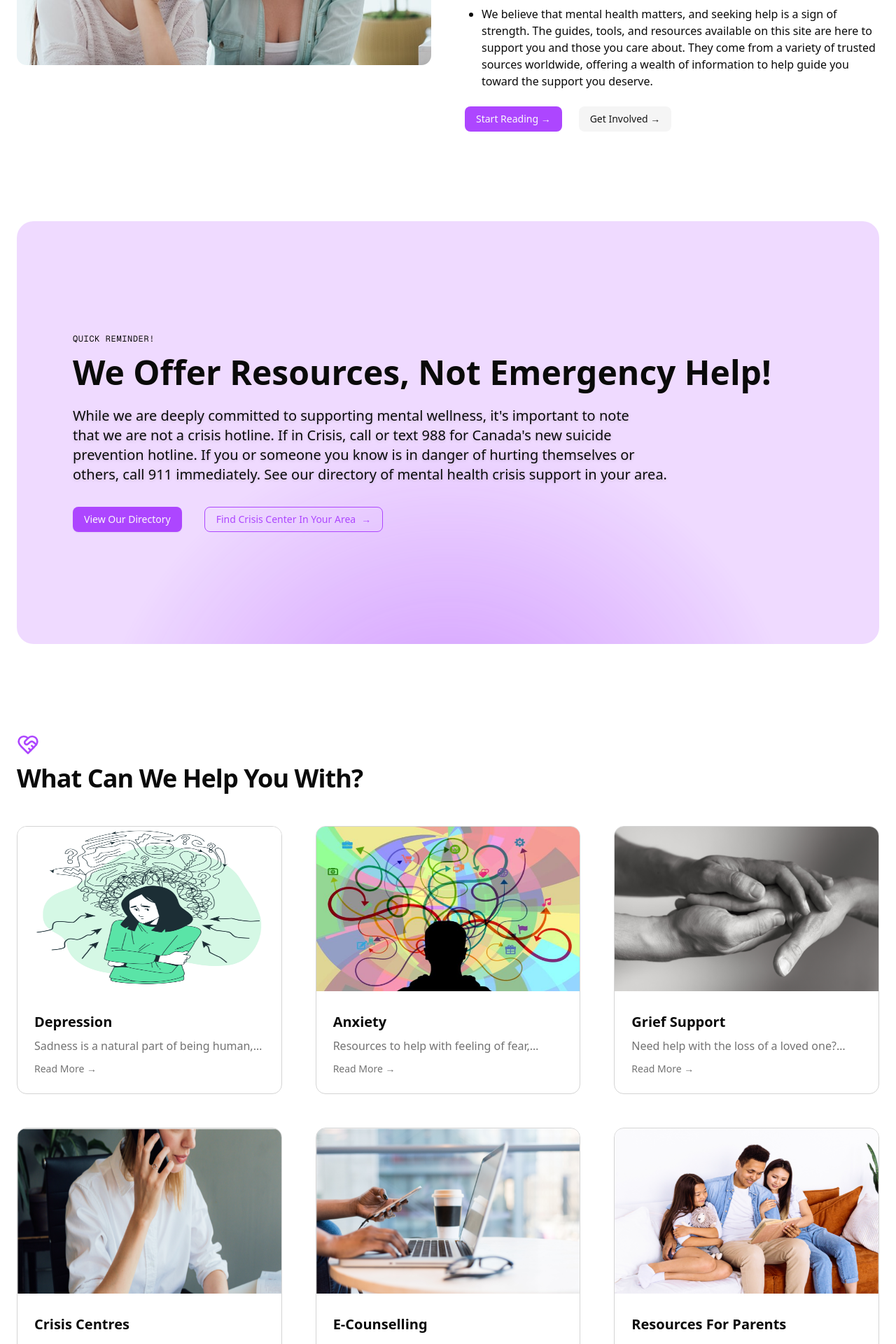
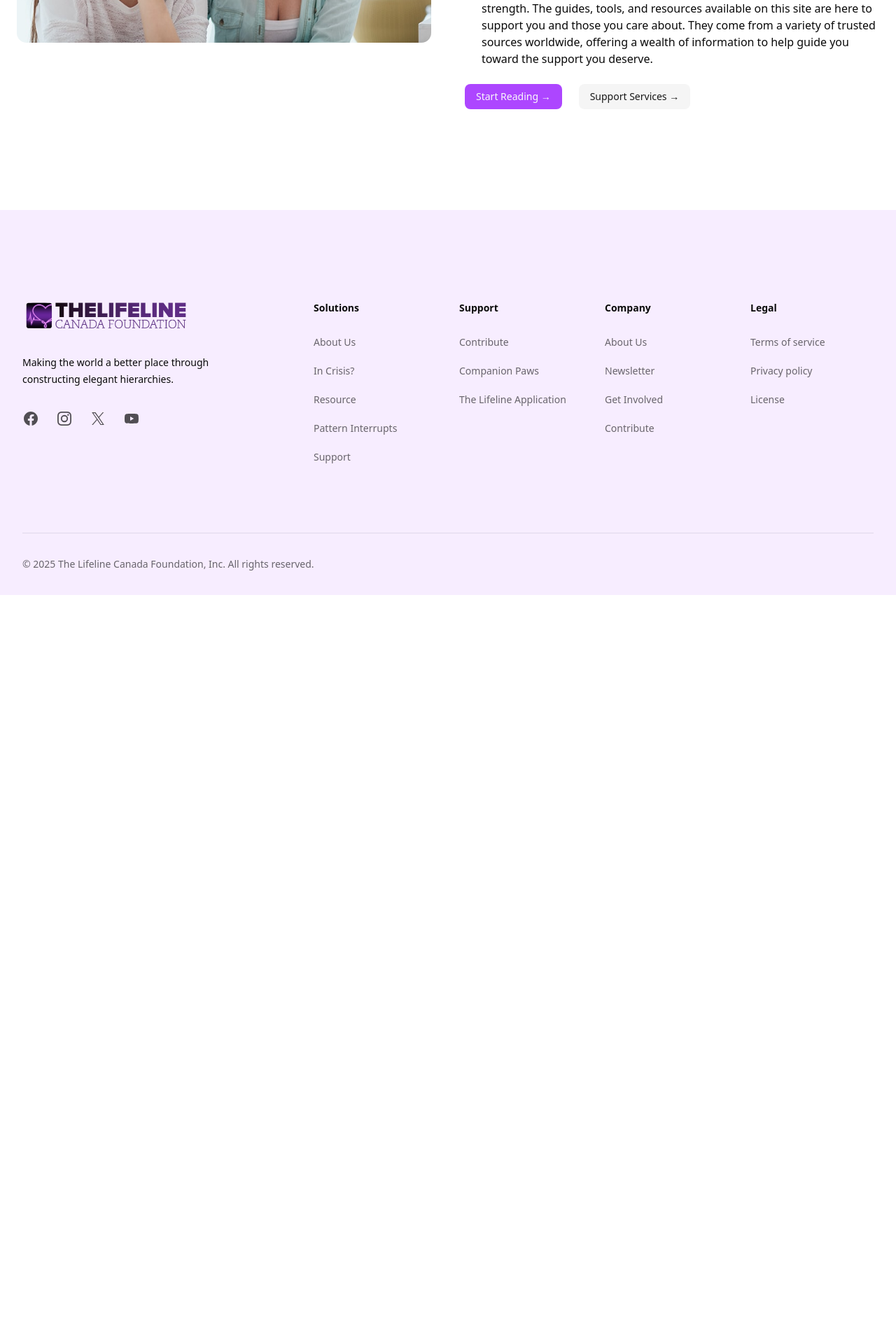
Before and after one commit to Justin-Bento/the-lifeline-canada-foundation, a Next.js app: page / in a window 1280 px wide. Shown: the part 720-2640 px from the top of the page at 70% size. After the commit the page ends 1570 px from the top, so only its background shows below. Built offline with nearby package versions, Linux system fonts and the light colour scheme.

Commit message:
Only include hero secon to main page as the content was not organized properly.

```diff
--- a/src/app/(frontend)/page.tsx
+++ b/src/app/(frontend)/page.tsx
@@ -14,7 +14,7 @@ import Link from "next/link";
 export default function Home() {
   return (
     <>
-      <main className="container mx-auto lg:px-6 min-h-dvh space-y-32 py-32">
+      <main className="container mx-auto min-h-dvh space-y-32 py-24  lg:px-6">
         <section className="grid grid-cols-1 lg:grid-cols-2 gap-12 items-center">
           <div className="relative w-full aspect-[16/10]">
             <Image
@@ -47,214 +47,21 @@ export default function Home() {
                 deserve.
               </li>
             </ul>
-            <div className="flex items-center gap-6">
-              <Button className="shadow-none">Start Reading &rarr;</Button>
-              <Button variant="secondary" className="shadow-none">
-                Get Involved &rarr;
-              </Button>
-            </div>
+            <ul className="flex items-center gap-6">
+              <li className="">
+                <Link href="/resources">
+                  <Button className="shadow-none">Start Reading &rarr;</Button>
+                </Link>
+              </li>
+              <li>
+                <Link href="/in-crisis">
+                  <Button variant="secondary" className="shadow-none">
+                    Support Services &rarr;
+                  </Button>
+                </Link>
+              </li>
+            </ul>
           </div>
-        </section>
-        <section className="">
-          <div className="relative isolate overflow-hidden bg-primary/20 px-6 py-24 text-start sm:rounded-3xl sm:py-40 sm:px-20">
-            <p className="font-mono text-xs uppercase tracking-wider mb-4">
-              Quick Reminder!
-            </p>
-            <h2 className="text-primary-950 text-4xl font-semibold capitalize sm:text-5xl">
-              We Offer Resources, Not Emergency Help!
-            </h2>
-            <p className="max-w-5xl text-balance mt-6 text-lg md:text-xl text-primary-950 drop-shadow-sm">
-              While we are deeply committed to supporting mental wellness,
-              it&#39;s important to note that we are not a crisis hotline. If in
-              Crisis, call or text 988 for Canada&#39;s new suicide prevention
-              hotline. If you or someone you know is in danger of hurting
-              themselves or others, call 911 immediately. See our directory of
-              mental health crisis support in your area.
-            </p>
-            <div className="mt-8 flex items-center justify-start gap-x-8">
-              <Button>View Our Directory</Button>
-              <Button
-                variant="secondary"
-                className="bg-transparent border-1 border-primary text-primary shadow-none"
-              >
-                Find Crisis Center In Your Area{" "}
-                <span aria-hidden="true">→</span>
-              </Button>
-            </div>
-            <svg
-              viewBox="0 0 1024 1024"
-              aria-hidden="true"
-              className="absolute top-1/2 left-1/2 -z-10 size-[64rem] -translate-x-1/2 [mask-image:radial-gradient(closest-side,white,transparent)]"
-            >
-              <circle r={512} cx={512} cy={512} className="fill-primary/50" />
-              <defs>
-                <radialGradient id="827591b1-ce8c-4110-b064-7cb85a0b1217">
-                  <stop stopColor="#7775D6" />
-                  <stop offset={1} stopColor="#E935C1" />
-                </radialGradient>
-              </defs>
-            </svg>
-          </div>
-        </section>
-        <section className="space-y-3">
-          <HeartHandshake className="text-purple-500 size-8" />
-          <h2 className="scroll-m-20 text-4xl font-bold tracking-tight capitalize">
-            What Can We Help You With?
-          </h2>
-          <ul className="grid grid-cols-1 lg:grid-cols-3 gap-12 my-12">
-            {resourceAid.map((resource) => {
-              return (
-                <li key={resource.id}>
-                  <Card className="group relative isolate shadow-none p-0 overflow-hidden border-neutral-300 hover:border-neutral-500 hover:cursor-pointer">
-                    <CardHeader className="p-0">
-                      <div className="relative w-full aspect-[16/10]">
-                        <Image
-                          fill
-                          src={`/media/image/landingPage/${resource.image.name}`}
-                          alt={resource.image.alt}
-                          className="object-fill object-center"
-                        />
-                      </div>
-                    </CardHeader>
-                    <CardContent className="space-y-2 pb-6">
-                      <CardTitle className="text-xl capitalize group-hover:underline">
-                        {resource.title}
-                      </CardTitle>
-                      <CardDescription className="line-clamp-3 text-base/6 line-clamp-1">
-                        {resource.description}
-                      </CardDescription>
-                      <Link
-                        href="#"
-                        className="pl-0 text-muted-foreground text-sm"
-                      >
-                        <span className="absolute inset-0 z-10"></span>
-                        Read More &rarr;
-                      </Link>
-                    </CardContent>
-                  </Card>
-                </li>
-              );
-            })}
-          </ul>
-          <Button
-            size="lg"
-            variant="outline"
-            className="relative isolate shadow-none"
-          >
-            <Link href="#">
-              <span className="absoloute z-10"></span>
-              View More
-            </Link>
-          </Button>
-        </section>
-        <section className="space-y-3">
-          <div className="relative isolate overflow-hidden bg-primary/50 px-6 py-24 sm:rounded-3xl sm:px-16">
-            <h2 className="text-foreground text-4xl font-semibold tracking-tight text-balance sm:text-5xl">
-              Boost your productivity today
-            </h2>
-            <p className="text-foreground mt-6 text-lg/8 text-pretty">
-              Incididunt sint fugiat pariatur cupidatat consectetur sit cillum
-              anim id veniam aliqua proident excepteur commodo do ea.
-            </p>
-            <div className="mt-10 flex items-center justify-start gap-x-6">
-              <Link
-                href="#"
-                className="rounded-md bg-white px-3.5 py-2.5 text-sm font-semibold text-gray-900 shadow-xs hover:bg-gray-100 focus-visible:outline-2 focus-visible:outline-offset-2 focus-visible:outline-white"
-              >
-                Get started
-              </Link>
-              <Link href="#" className="text-sm/6 font-semibold text-white">
-                Learn more <span aria-hidden="true">→</span>
-              </Link>
-            </div>
-            <svg
-              viewBox="0 0 1024 1024"
-              aria-hidden="true"
-              className="absolute top-1/2 left-1/2 -z-10 size-[64rem] -translate-x-1/2 [mask-image:radial-gradient(closest-side,white,transparent)]"
-            >
-              <circle
-                r={512}
-                cx={512}
-                cy={512}
-                fill="url(#827591b1-ce8c-4110-b064-7cb85a0b1217)"
-                fillOpacity="0.7"
-              />
-              <defs>
-                <radialGradient id="827591b1-ce8c-4110-b064-7cb85a0b1217">
-                  <stop stopColor="#7775D6" />
-                  <stop offset={1} stopColor="#E935C1" />
-                </radialGradient>
-              </defs>
-            </svg>
-          </div>
-        </section>
-        <section className="space-y-16">
-          <div className="space-y-4">
-            <h2 className="scroll-m-20 text-4xl font-bold tracking-tight capitalize">
-              Projects Going On The Lifeline Canada Foundation
-            </h2>
-          </div>
-          <ul className="grid grid-cols-2 gap-12">
-            <li>
-              <Card>
-                <CardContent className="p-8 px-12 space-y-4">
-                  <HeartPulse className="text-purple-500 size-6" />
-                  <h3 className="scroll-m-20 text-3xl font-semibold tracking-tight transition-colors first:mt-0 capitalize">
-                    The Lifeline App
-                  </h3>
-                  <p className="line-clamp-3">
-                    The LifeLine App is a free Suicide Prevention and Awareness
-                    App that offers access and guidance to support for those
-                    suffering in crisis, and those who have suffered the
-                    devastating loss of a loved one from suicide, as well as for
-                    those struggling with any degree of anxiety or depression.
-                  </p>
-                  <ul className="list-disc list-inside pl-4">
-                    <li>One touch dialing from anywhere in Canada.</li>
-                    <li className="">
-                      Fast and easy access to crisis centres all across Canada
-                    </li>
-                    <li className="">
-                      Fast and easy access to crisis centres all across Canada
-                    </li>
-                    <li className="">
-                      Fast and easy access to crisis centres all across Canada
-                    </li>
-                    <li className="">
-                      Fast and easy access to crisis centres all across Canada
-                    </li>
-                  </ul>
-                  <Button>Learn More</Button>
-                </CardContent>
-              </Card>
-            </li>
-            <li>
-              <Card className="">
-                <CardContent className="p-8 px-12 space-y-4">
-                  <PawPrint className="text-purple-500 size-6" />
-                  <h3 className="scroll-m-20 text-3xl font-semibold tracking-tight transition-colors first:mt-0 capitalize">
-                    Companion Paws Canada
-                  </h3>
-                  <p className="max-w-[100ch] text-balance">
-                    Companion Paws is dedicated to supporting Canadians in need
-                    while also providing a second chance for pets in rescues.
-                    The main programs are:
-                  </p>
-                  <ul className="list-disc list-inside pl-4">
-                    <li>Personal Therapy Dog Adoption Program</li>
-                    <li>Assisted Therapy Dog Adoption Program</li>
-                    <li>Certify Your Own Therapy Dog Program</li>
-                  </ul>
-                  <p className="max-w-[100ch] text-balance">
-                    These programs are available in all Provinces across Canada.
-                    All information and the steps involved are at
-                    CompanionPaws.ca
-                  </p>
-                  <Button>Visit Companion Paw Website</Button>
-                </CardContent>
-              </Card>
-            </li>
-          </ul>
         </section>
       </main>
     </>
```
